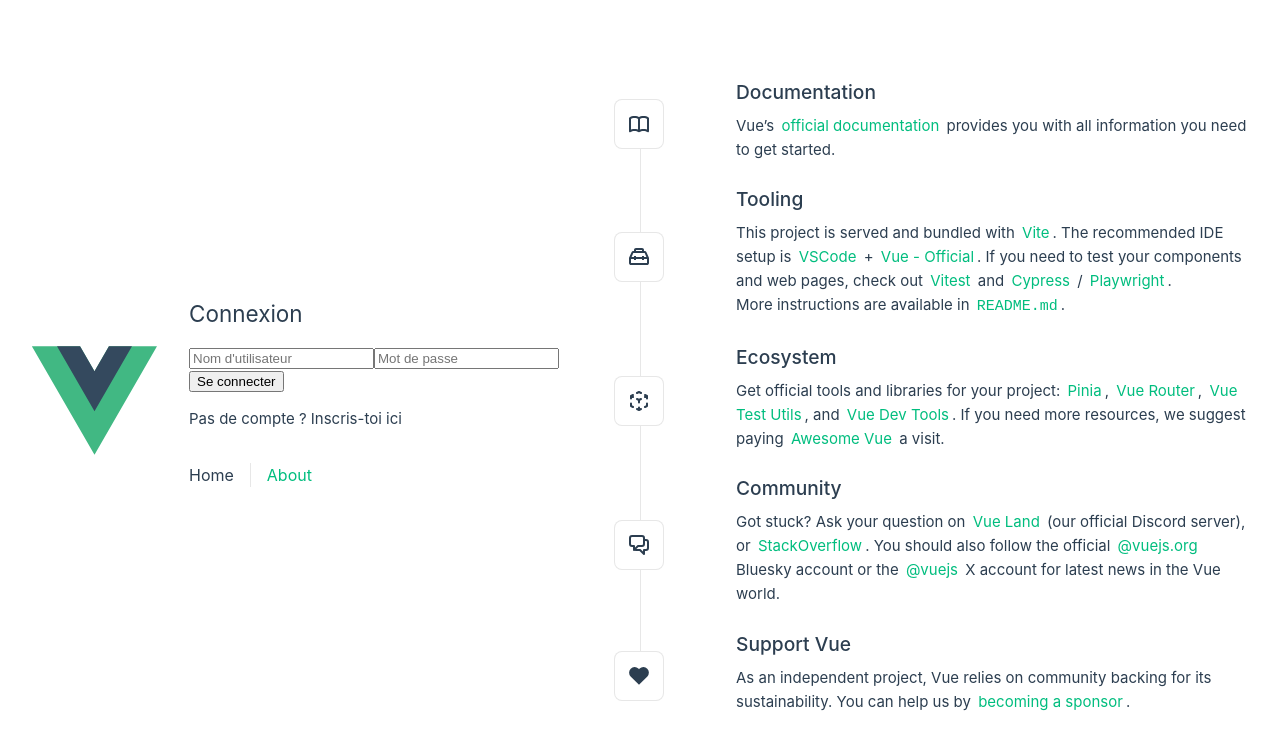
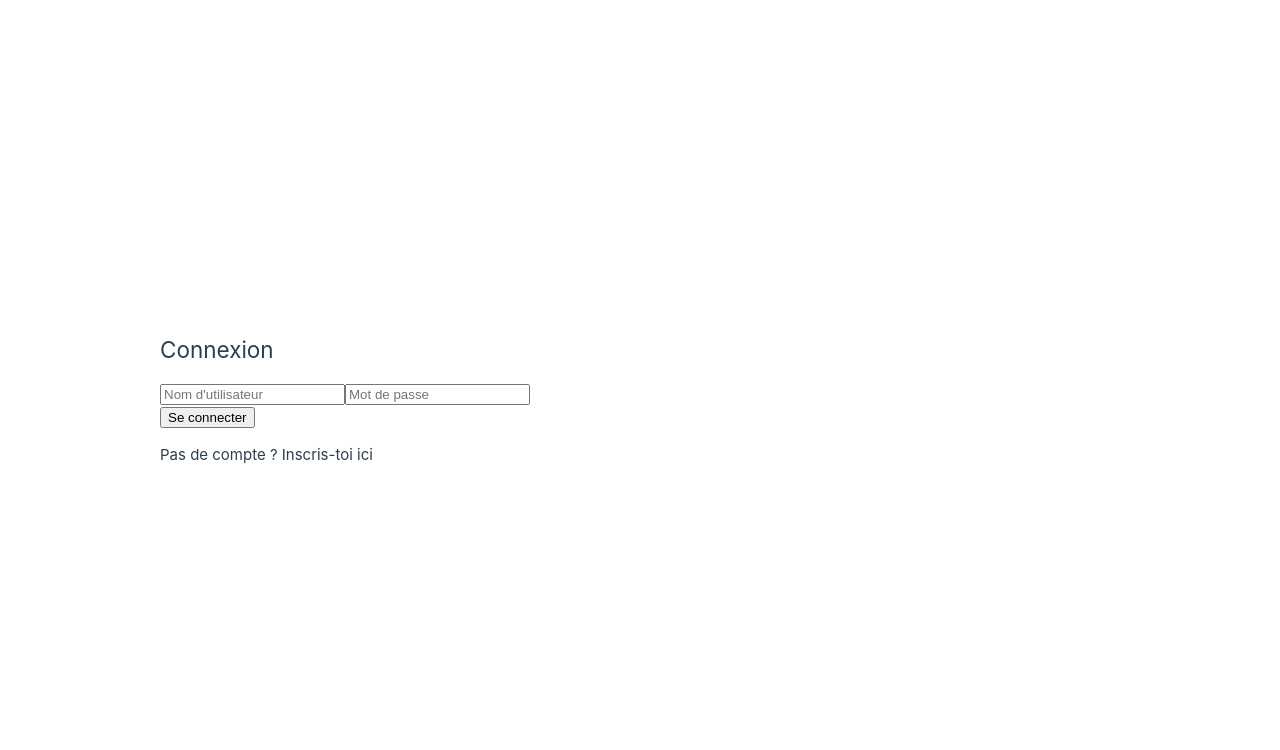
Before and after one commit to QuentCoud/TP_2025_DDD, a Vue app in the folder frontend/: page / in a window 1280 px wide. Shown: the top 750 px of the page. Built offline with nearby package versions, Linux system fonts and the light colour scheme.

Commit message:
feat(front)

```diff
--- a/frontend/src/App.vue
+++ b/frontend/src/App.vue
@@ -1,23 +1,13 @@
 <script setup>
-import { RouterLink, RouterView } from 'vue-router'
-import HelloWorld from './components/HelloWorld.vue'
+import Connexion from './views/Connexion.vue'
 </script>
 
 <template>
   <header>
-    <img alt="Vue logo" class="logo" src="@/assets/logo.svg" width="125" height="125" />
-
     <div class="wrapper">
-      <HelloWorld msg="You did it!" />
-
-      <nav>
-        <RouterLink to="/">Home</RouterLink>
-        <RouterLink to="/about">About</RouterLink>
-      </nav>
+      <Connexion msg="You did it!" />
     </div>
   </header>
-
-  <RouterView />
 </template>
 
 <style scoped>
```
Also changed, not shown: frontend/src/views/Connexion.vue (renamed from frontend/src/components/HelloWorld.vue).
